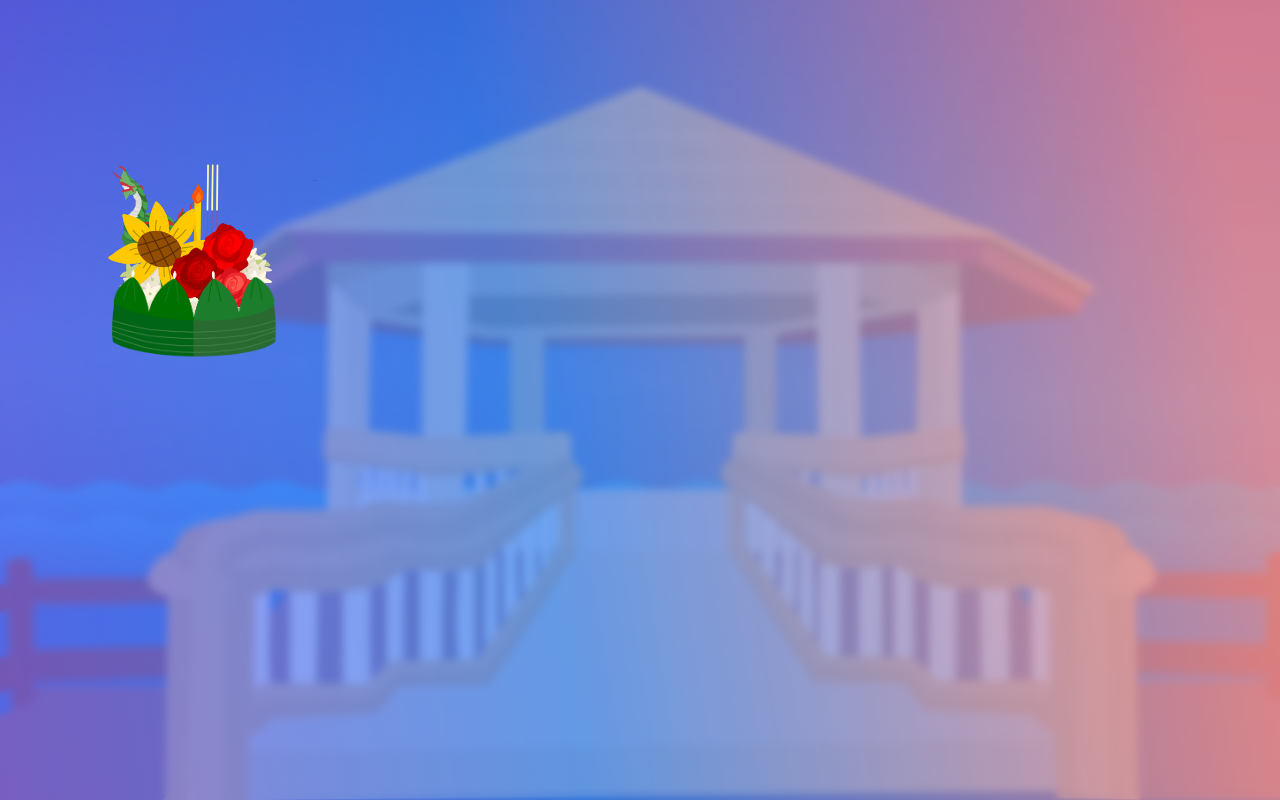
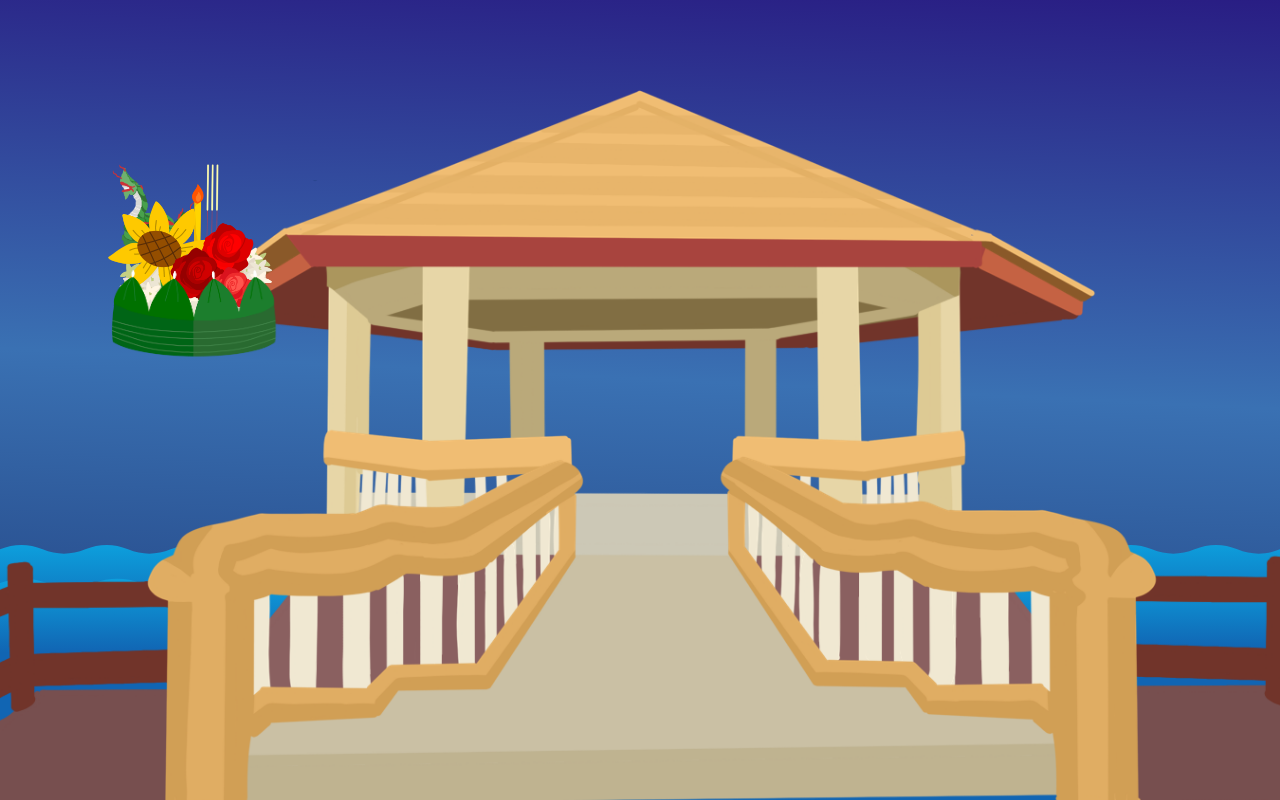
Before and after one commit to triamudomcmc/loy-kratong, a Next.js app: page / in a window 1280 px wide. Built offline with nearby package versions, Linux system fonts and the light colour scheme; a web font is replaced by a local one.

Commit message:
:sparkles: next/image

```diff
--- a/src/components/Background/index.tsx
+++ b/src/components/Background/index.tsx
@@ -1,8 +1,12 @@
 import type { NextPage } from "next";
 import { LightWater } from "@components/Water";
 import styles from "@styles/modules/Background.module.scss";
+import Image from "next/image";
+import { useWindowDimensions } from "@utils/document";
 
 export const SalaFrontBG: NextPage = () => {
+  const { width, height } = useWindowDimensions();
+
   return (
     <>
       <div className={styles["background"]}>
@@ -15,11 +19,24 @@ export const SalaFrontBG: NextPage = () => {
           <div className="cloud-1"></div>
           <div className="cloud-2"></div>
         </div>
-        <div className={styles["overlay"]}></div>
         <div className={styles["water"]}>
           <LightWater />
         </div>
-        <img className={styles["sala"]} src="/assets/images/scene/sala-front.png" alt="ศาลา" />
+        <div className={styles["sala-container"]}>
+          <div className={styles["sala"]}>
+            {width >= 640 ? (
+              <Image
+                width={1350}
+                height={753}
+                objectFit={"cover"}
+                src="/assets/images/scene/sala-front.png"
+                alt="ศาลา"
+              />
+            ) : (
+              <Image layout={"fill"} objectFit={"cover"} src="/assets/images/scene/sala-front.png" alt="ศาลา" />
+            )}
+          </div>
+        </div>
       </div>
     </>
   );
--- a/src/styles/modules/Background.module.scss
+++ b/src/styles/modules/Background.module.scss
@@ -2,6 +2,7 @@
   position: relative;
   height: inherit;
   height: 100vh;
+  overflow: hidden;
 
   > .overlay {
     width: 100%;
@@ -20,14 +21,22 @@
   > .water {
     width: 100%;
     position: absolute;
-    bottom: 8%;
-    z-index: -1;
-  }
-
-  > .sala {
-    width: 100%;
-    position: absolute;
     bottom: 0;
     z-index: -1;
   }
 }
+
+.background > .sala-container {
+  position: absolute;
+  bottom: -10px;
+  z-index: -1;
+  left: 50%;
+  transform: translateX(-50%);
+  min-width: 100%;
+  min-height: 50%;
+
+  > .sala {
+    width: 100%;
+    height: 100%;
+  }
+}
--- /dev/null
+++ b/src/utils/document.ts
@@ -0,0 +1,23 @@
+import { useEffect, useState } from "react";
+
+export function useWindowDimensions() {
+  function getWindowDimensions() {
+    const { innerWidth: width, innerHeight: height } = window;
+    return { width, height };
+  }
+
+  const [windowDimensions, setWindowDimensions] = useState({ width: 0, height: 0 });
+
+  useEffect(() => {
+    setWindowDimensions(getWindowDimensions());
+
+    function handleResize() {
+      setWindowDimensions(getWindowDimensions());
+    }
+
+    window.addEventListener("resize", handleResize);
+    return () => window.removeEventListener("resize", handleResize);
+  }, []);
+
+  return windowDimensions;
+}
```
Also changed, not shown: src/components/Kratong/create.tsx (+16 -2 lines), src/styles/modules/utils/mixins.scss (added, +32 -0 lines).
